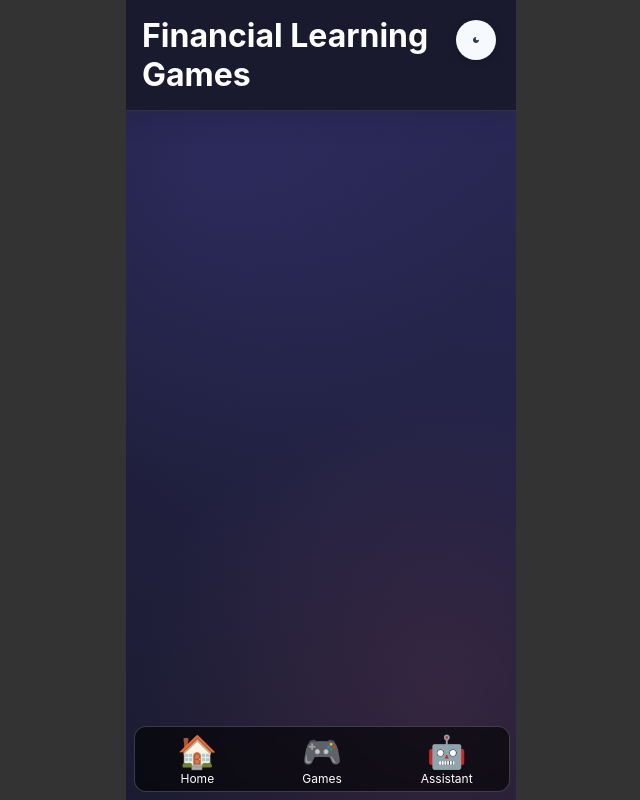
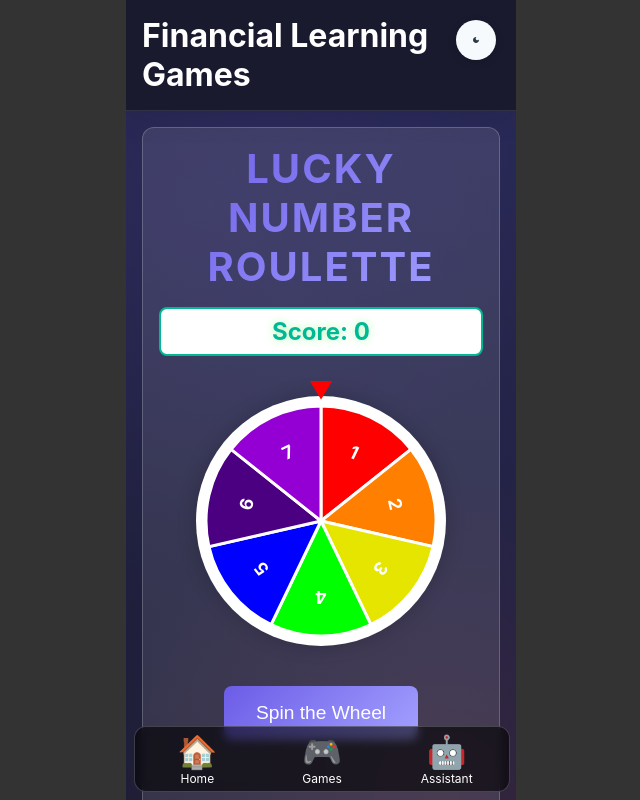
Before and after one commit to surekharao/db_hackathone_2025, a React (Create React App) app in the folder financial-gamification-app/: page /games in a window 1280 px wide. Shown: the top 800 px of the page, without its empty margins (319-959 px from the left). Built offline with nearby package versions, Linux system fonts and the light colour scheme.

Commit message:
fix: SpinWheel bug

```diff
--- a/financial-gamification-app/src/App.tsx
+++ b/financial-gamification-app/src/App.tsx
@@ -1,10 +1,5 @@
 import React, { Suspense } from "react";
-import {
-  BrowserRouter as Router,
-  Routes,
-  Route,
-  Link,
-} from "react-router-dom";
+import { BrowserRouter as Router, Route, Routes } from "react-router-dom";
 import { AccessibilityProvider } from "./contexts/AccessibilityContext";
 import { StyleProvider } from "./contexts/StyleContext";
 import { ChatProvider } from "./contexts/ChatContext";
@@ -12,6 +7,7 @@ import { StyleSelector } from "./components/style/StyleSelector";
 import GameTransition from "./components/common/GameTransition";
 import "./App.css";
 import Footer from "./components/common/Footer";
+
 const HomePage = React.lazy(() => import("./components/HomePage"));
 const TermMatchingGame = React.lazy(
   () => import("./components/games/TermMatchingGame"),
@@ -23,6 +19,8 @@ const LoanRoulette = React.lazy(
   () => import("./components/games/loan-roulette/LoanRoulette"),
 );
 const ChatUI = React.lazy(() => import("./components/chat/ChatUI"));
+
+const Games = React.lazy(() => import("./components/games"));
 
 const App: React.FC = () => {
   return (
@@ -50,15 +48,23 @@ const App: React.FC = () => {
                   <Routes>
                     <Route path="/" element={<HomePage />} />
                     <Route
-                      path="/term-matching"
+                      path="/games"
                       element={
                         <GameTransition>
-                          <TermMatchingGame />
+                          <Games />
+                        </GameTransition>
+                      }
+                    >
+                      <Route
+                        index
+                        element={
+                          <GameTransition>
+                            <LoanRoulette />
                           </GameTransition>
                         }
                       />
                       <Route
-                      path="/loan-dice"
+                        path="loan-dice"
                         element={
                           <GameTransition>
                             <LoanDiceGame />
@@ -66,13 +72,14 @@ const App: React.FC = () => {
                         }
                       />
                       <Route
-                      path="/loan-roulette"
+                        path="term-matching"
                         element={
                           <GameTransition>
-                          <LoanRoulette />
+                            <TermMatchingGame />
                           </GameTransition>
                         }
                       />
+                    </Route>
                     <Route
                       path="/chat-assistant"
                       element={
--- a/financial-gamification-app/src/components/HomePage.tsx
+++ b/financial-gamification-app/src/components/HomePage.tsx
@@ -6,15 +6,15 @@ const HomePage = () => {
       <h2>Welcome to Financial Learning Games</h2>
       <p>Choose a game to start learning about finance in a fun way!</p>
       <div className="game-options">
-        <Link to="/term-matching" className="game-option">
+        <Link to="/games/term-matching" className="game-option">
           <h3>Term Matching Game</h3>
           <p>Match financial terms with their definitions</p>
         </Link>
-        <Link to="/loan-dice" className="game-option">
+        <Link to="/games/loan-dice" className="game-option">
           <h3>Loan Dice Game</h3>
           <p>Roll the dice to learn about loans and financial terms</p>
         </Link>
-        <Link to="/loan-roulette" className="game-option">
+        <Link to="/games" className="game-option">
           <h3>Loan Roulette</h3>
           <p>Spin the wheel and test your loan knowledge</p>
         </Link>
--- a/financial-gamification-app/src/components/common/Footer/index.tsx
+++ b/financial-gamification-app/src/components/common/Footer/index.tsx
@@ -15,7 +15,7 @@ const Footer = () => (
         <div className="footer-description">Games</div>
       </div>
     </Link>
-    <Link to="/chat">
+    <Link to="/chat-assistant">
       <div>
         <div className="footer-icon">🤖</div>
         <div className="footer-description">Assistant</div>
--- /dev/null
+++ b/financial-gamification-app/src/components/games/index.tsx
@@ -0,0 +1,12 @@
+import React from "react";
+import { Outlet } from "react-router-dom";
+
+const Games = () => {
+  return (
+    <div>
+      <Outlet />
+    </div>
+  );
+};
+
+export default Games;
--- a/financial-gamification-app/src/components/games/loan-dice-game/LoanDiceGame.css
+++ b/financial-gamification-app/src/components/games/loan-dice-game/LoanDiceGame.css
@@ -76,7 +76,7 @@
     box-shadow: none;
 }
 
-.game-header {
+.loan-dice-game .game-header {
     width: calc(100% - var(--spacing-unit));
     display: flex;
     justify-content: space-between;
@@ -88,30 +88,34 @@
     margin-bottom: calc(var(--spacing-unit) * 0.5);
 }
 
-[data-theme="dark"] .game-header {
+[data-theme="dark"] .loan-dice-game .game-header {
     background: var(--dark-surface);
     border-color: var(--dark-border);
 }
 
-[data-theme="contrast"] .game-header {
+[data-theme="contrast"] .loan-dice-game .game-header {
     background: var(--contrast-surface);
     border: 2px solid var(--contrast-border);
 }
 
-.game-header h2 {
+.loan-dice-game .game-header h2 {
     margin: 0;
     color: var(--light-primary);
     font-weight: 600;
 }
+
 .player-info {
     color: var(--light-text);
 }
+
 [data-theme="dark"] .player-info {
     color: var(--dark-text);
 }
+
 [data-theme="contrast"] .player-info {
     color: var(--contrast-text);
 }
+
 .header-stats {
     display: flex;
     align-items: center;
@@ -219,8 +223,8 @@
 }
 
 .dice-container {
-  width: 120px;
-  height: 120px;
+    width: 152px;
+    height: 152px;
     margin: var(--spacing-unit) auto;
     perspective: 1200px;
     position: relative;
@@ -513,8 +517,12 @@
 }
 
 @keyframes fadeIn {
-  from { opacity: 0; }
-  to { opacity: 1; }
+    from {
+        opacity: 0;
+    }
+    to {
+        opacity: 1;
+    }
 }
 
 @keyframes slideUp {
--- a/financial-gamification-app/src/components/games/loan-roulette/LoanRoulette.css
+++ b/financial-gamification-app/src/components/games/loan-roulette/LoanRoulette.css
@@ -11,7 +11,7 @@
     border: 1px solid var(--card-border);
 }
 
-.game-header {
+.loan-roulette .game-header {
     text-align: center;
     margin-bottom: 2rem;
     width: 100%;
@@ -27,7 +27,7 @@
     width: 100%;
 }
 
-.game-header h2 {
+.loan-roulette .game-header h2 {
     margin: 0 0 1rem 0;
     font-size: 2.5rem;
     background: var(--gradient-primary);
@@ -127,26 +127,32 @@
     background: #ff0000;
     transform: rotate(0deg);
 }
+
 .roulette-segment:nth-child(2) {
     background: #ff7f00;
     transform: rotate(51.43deg);
 }
+
 .roulette-segment:nth-child(3) {
     background: #ffff00;
     transform: rotate(102.86deg);
 }
+
 .roulette-segment:nth-child(4) {
     background: #00ff00;
     transform: rotate(154.29deg);
 }
+
 .roulette-segment:nth-child(5) {
     background: #0000ff;
     transform: rotate(205.72deg);
 }
+
 .roulette-segment:nth-child(6) {
     background: #4b0082;
     transform: rotate(257.15deg);
 }
+
 .roulette-segment:nth-child(7) {
     background: #9400d3;
     transform: rotate(308.58deg);
@@ -192,14 +198,12 @@
 
 @keyframes glow {
     from {
-    box-shadow:
-      0 0 30px rgba(0, 0, 0, 0.3),
+        box-shadow: 0 0 30px rgba(0, 0, 0, 0.3),
         inset 0 0 50px rgba(0, 0, 0, 0.5),
         0 0 20px var(--game-success);
     }
     to {
-    box-shadow:
-      0 0 30px rgba(0, 0, 0, 0.3),
+        box-shadow: 0 0 30px rgba(0, 0, 0, 0.3),
         inset 0 0 50px rgba(0, 0, 0, 0.5),
         0 0 40px var(--game-primary);
     }
@@ -232,6 +236,7 @@
 .partition:nth-child(2n + 1) {
     color: #e8b668;
 }
+
 .partition:nth-child(2n + 2) {
     color: #c17817;
 }
@@ -474,8 +479,9 @@
     border-radius: 8px;
     max-width: 600px;
     margin: 1rem auto;
-  color: var(--text-primary);
+    color: #fff;
 }
+
 
 .spin-button {
     margin-top: 2rem;
@@ -645,6 +651,7 @@
     flex-direction: column;
     gap: 0.5rem;
 }
+
 .answer {
     padding: 1rem;
     background: rgba(0, 184, 148, 0.1);
@@ -706,8 +713,7 @@
     border-radius: 50%;
     background: #ffffff;
     border: 8px solid var(--card-border);
-  box-shadow:
-    0 0 30px rgba(0, 0, 0, 0.2),
+    box-shadow: 0 0 30px rgba(0, 0, 0, 0.2),
     inset 0 0 20px rgba(0, 0, 0, 0.1);
     overflow: hidden;
     transition: transform 4s cubic-bezier(0.22, 1, 0.36, 1);
@@ -733,26 +739,32 @@
     background: #ff0000;
     transform: rotate(0deg);
 }
+
 .roulette-segment:nth-child(2) {
     background: #ff7f00;
     transform: rotate(51.43deg);
 }
+
 .roulette-segment:nth-child(3) {
     background: #ffff00;
     transform: rotate(102.86deg);
 }
+
 .roulette-segment:nth-child(4) {
     background: #00ff00;
     transform: rotate(154.29deg);
 }
+
 .roulette-segment:nth-child(5) {
     background: #0000ff;
     transform: rotate(205.72deg);
 }
+
 .roulette-segment:nth-child(6) {
     background: #4b0082;
     transform: rotate(257.15deg);
 }
+
 .roulette-segment:nth-child(7) {
     background: #9400d3;
     transform: rotate(308.58deg);
--- a/financial-gamification-app/src/components/games/loan-roulette/LoanRoulette.tsx
+++ b/financial-gamification-app/src/components/games/loan-roulette/LoanRoulette.tsx
@@ -1,10 +1,10 @@
-import classnames from 'classnames'
-import React, { useState, useMemo } from 'react';
-import { loanQuestions } from '../../../data/loanQuestions';
-import './LoanRoulette.css';
-import SpinWheel from './SpinWheel';
+import classnames from "classnames";
+import React, { useMemo, useState } from "react";
+import { loanQuestions } from "../../../data/loanQuestions";
+import "./LoanRoulette.css";
+import SpinWheel from "./SpinWheel";
 
-const SEGMENTS = loanQuestions.map(q => q.id)
+const SEGMENTS = loanQuestions.map((q) => q.id);
 const LoanRoulette: React.FC = () => {
   const [spinning, setSpinning] = useState(false);
   const [selectedNumber, setSelectedNumber] = useState<number | null>(null);
@@ -15,7 +15,8 @@ const LoanRoulette: React.FC = () => {
   const [answeredCorrectly, setAnsweredCorrectly] = useState(false);
 
   const questions = useMemo(() => [...loanQuestions], []);
-  const currentQuestion = selectedNumber ? questions[selectedNumber - 1] : null;
+  const currentQuestion =
+    selectedNumber !== null ? questions[selectedNumber] : null;
 
   const handleAnswerSelect = (answerIndex: number) => {
     if (selectedAnswer !== null || !currentQuestion) return;
@@ -27,7 +28,7 @@ const LoanRoulette: React.FC = () => {
     setAnsweredCorrectly(isCorrect);
 
     if (isCorrect) {
-      setScore(prev => prev + currentQuestion.points);
+      setScore((prev) => prev + currentQuestion.points);
     }
   };
 
@@ -44,9 +45,9 @@ const LoanRoulette: React.FC = () => {
   const onSpinEnd = (result: number) => {
     setIsAnimating(false);
     setSelectedNumber(result);
-    setScore(prev => prev + result * 10);
+    setScore((prev) => prev + result * 10);
     setSpinning(false);
-  }
+  };
 
   return (
     <div className="loan-roulette">
@@ -54,7 +55,12 @@ const LoanRoulette: React.FC = () => {
         <h2>Lucky Number Roulette</h2>
         <div className="score">Score: {score}</div>
       </div>
-      <SpinWheel isSpinning={spinning} onSpinEnd={onSpinEnd} segments={SEGMENTS} selectedNumber={selectedNumber}  />
+      <SpinWheel
+        isSpinning={spinning}
+        onSpinEnd={onSpinEnd}
+        segments={SEGMENTS}
+        selectedNumber={selectedNumber}
+      />
 
       {currentQuestion && !spinning && (
         <div className="question-container">
@@ -67,11 +73,13 @@ const LoanRoulette: React.FC = () => {
                 className={`answer-button ${
                   selectedAnswer === index
                     ? answeredCorrectly
-                      ? 'correct'
-                      : 'incorrect'
-                    : ''
-                } ${selectedAnswer !== null ? 'disabled' : ''} ${
-                  showResult && currentQuestion.correctAnswer === index ? 'show-correct' : ''
+                      ? "correct"
+                      : "incorrect"
+                    : ""
+                } ${selectedAnswer !== null ? "disabled" : ""} ${
+                  showResult && currentQuestion.correctAnswer === index
+                    ? "show-correct"
+                    : ""
                 }`}
                 onClick={() => handleAnswerSelect(index)}
                 disabled={selectedAnswer !== null}
@@ -82,9 +90,13 @@ const LoanRoulette: React.FC = () => {
           </div>
 
           {showResult && (
-            <div className={`answer-result ${answeredCorrectly ? 'correct' : 'incorrect'}`}>
-              <h4>{answeredCorrectly ? 'Correct!' : 'Incorrect!'}</h4>
-              {answeredCorrectly && <div className="points">+{currentQuestion.points} points</div>}
+            <div
+              className={`answer-result ${answeredCorrectly ? "correct" : "incorrect"}`}
+            >
+              <h4>{answeredCorrectly ? "Correct!" : "Incorrect!"}</h4>
+              {answeredCorrectly && (
+                <div className="points">+{currentQuestion.points} points</div>
+              )}
               <p className="explanation">{currentQuestion.explanation}</p>
             </div>
           )}
@@ -92,11 +104,17 @@ const LoanRoulette: React.FC = () => {
       )}
 
       <button
-        className={classnames('spin-button', {disabled : spinning || currentQuestion})}
+        className={classnames("spin-button", {
+          disabled: spinning || (currentQuestion && !showResult),
+        })}
         onClick={spinRoulette}
         disabled={spinning || isAnimating}
       >
-        {spinning ? 'Spinning...' : showResult ? 'Next Question' : 'Spin the Wheel'}
+        {spinning
+          ? "Spinning..."
+          : showResult
+            ? "Next Question"
+            : "Spin the Wheel"}
       </button>
     </div>
   );
--- a/financial-gamification-app/src/components/games/loan-roulette/SpinWheel.tsx
+++ b/financial-gamification-app/src/components/games/loan-roulette/SpinWheel.tsx
@@ -1,15 +1,14 @@
 import React, { useEffect, useRef, useState } from "react";
-import { RouletteTerm } from "./types";
 import "./SpinWheel.css";
 
 const sectionColors = [
-  '#FF0000', // Red
-  '#FF7F00', // Orange
-  '#e5e500', // Yellow
-  '#00FF00', // Green
-  '#0000FF', // Blue
-  '#4B0082', // Indigo
-  '#9400D3', // Violet
+  "#FF0000", // Red
+  "#FF7F00", // Orange
+  "#e5e500", // Yellow
+  "#00FF00", // Green
+  "#0000FF", // Blue
+  "#4B0082", // Indigo
+  "#9400D3", // Violet
 ];
 
 interface SpinWheelProps {
@@ -103,7 +102,10 @@ const SpinWheel = ({
             const midAngle = startAngle + segmentAngle / 2;
             const textPos = getCoordinatesForAngle(midAngle, radius * 0.65);
 
-            const highlighted = selectedNumber === segment;
+            let highlighted = selectedNumber === i + 1;
+            if (selectedNumber === 0) {
+              highlighted = i === segments.length - 1;
+            }
             return (
               <g key={i}>
                 <path
```
Lines whose indentation alone changed are shown as unchanged.
